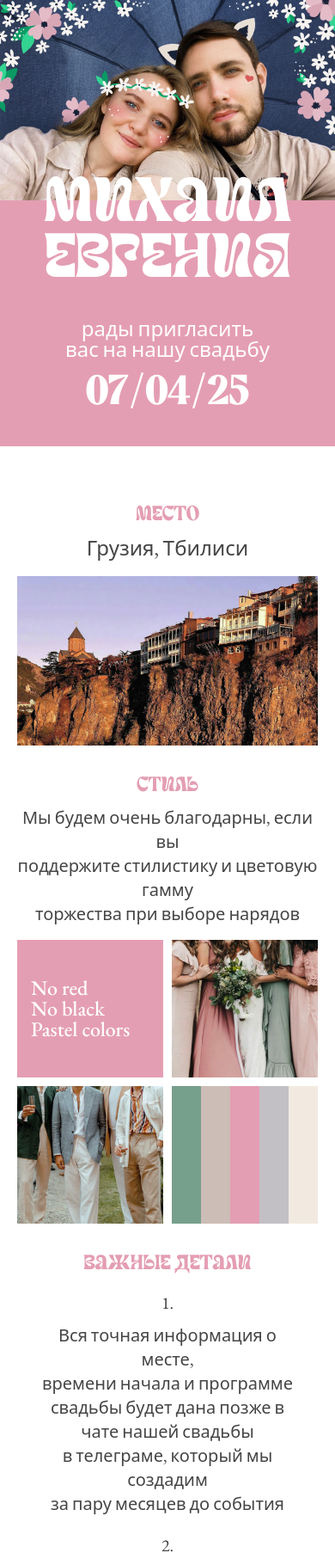
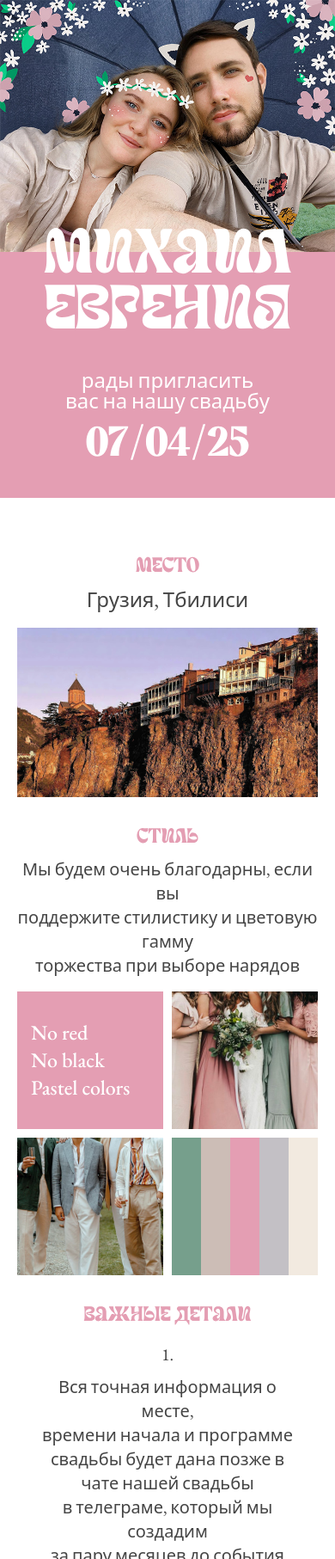
Before and after one commit to Simplorios/misha-zhenya-wedding-invitation, a website built with Vite: page index.html in a window 390 px wide. Shown: the top 1813 px of the page at 86% size. Built offline with nearby package versions, Linux system fonts and the light colour scheme.

Commit message:
feat(*): images updated

```diff
--- a/index.html
+++ b/index.html
@@ -8,7 +8,10 @@
 </head>
 <body>
 <header class="text-white pb-8">
-    <img src="/img/header.png" alt="header" class="sm:max-w-screen-sm mx-auto w-full">
+    <picture>
+        <source media="(min-width:600px)" srcset="/img/1920.jpg">
+        <img class="sm:max-w-screen-sm mx-auto w-full" src="/img/720.jpg" alt="header">
+    </picture>
     <div class="mx-auto pb-11 flex flex-col items-center justify-center bg-pink">
         <h1 class="-translate-y-7">
             <svg width="288" height="118" viewBox="0 0 288 118" fill="none" xmlns="http://www.w3.org/2000/svg">
@@ -101,7 +104,7 @@
             торжества при выборе нарядов</p>
 
         <div class="grid grid-cols-2 grid-rows-2 gap-2.5 mt-4">
-            <div class="flex items-center bg-pink text-2xl font-medium text-white leading-none pl-4">
+            <div class="flex items-center bg-pink text-2xl font-medium text-white pl-4">
                 No red<br/>
                 No black<br/>
                 Pastel colors
```
Also changed, not shown: public/img/1920.jpg (added), public/img/720.jpg (added).
